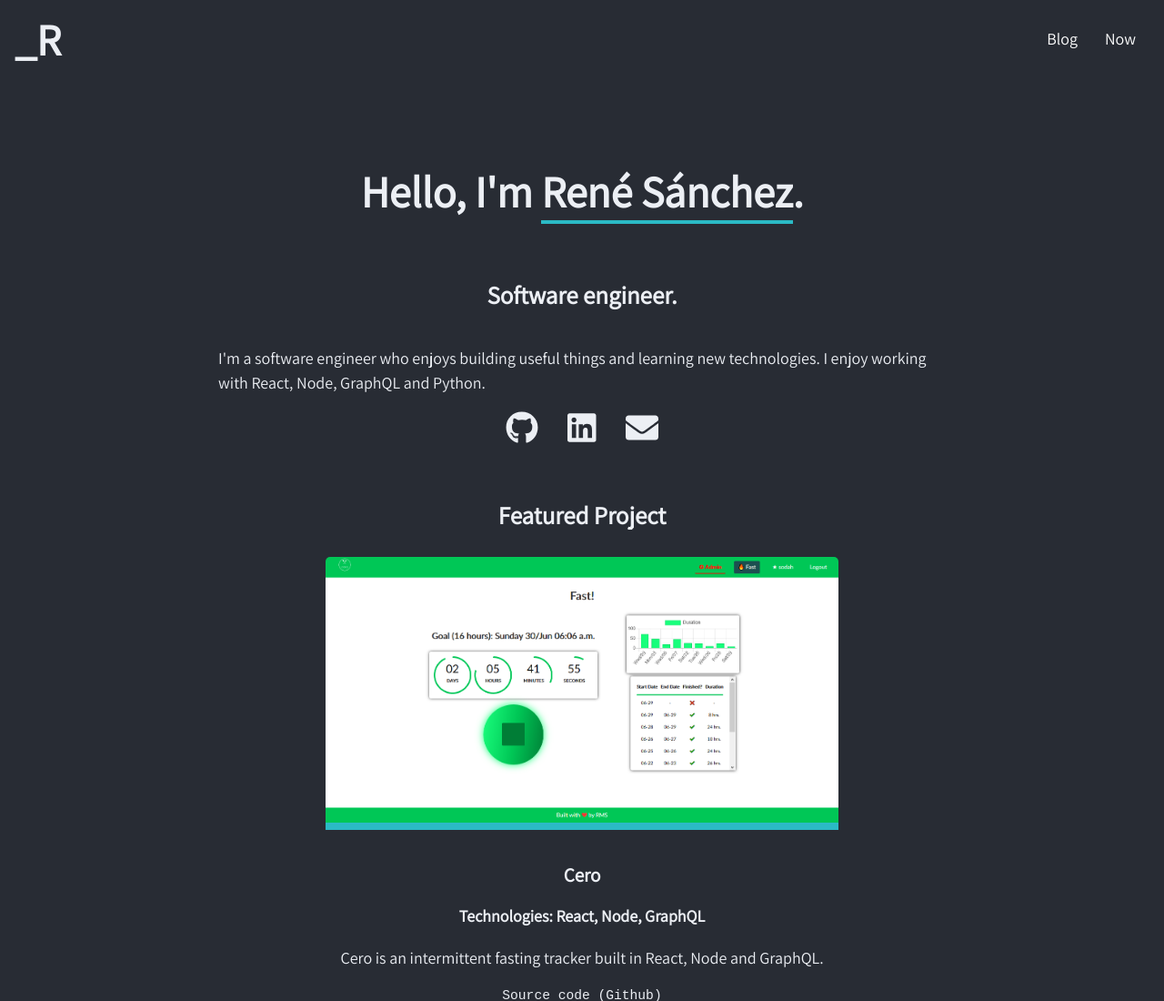
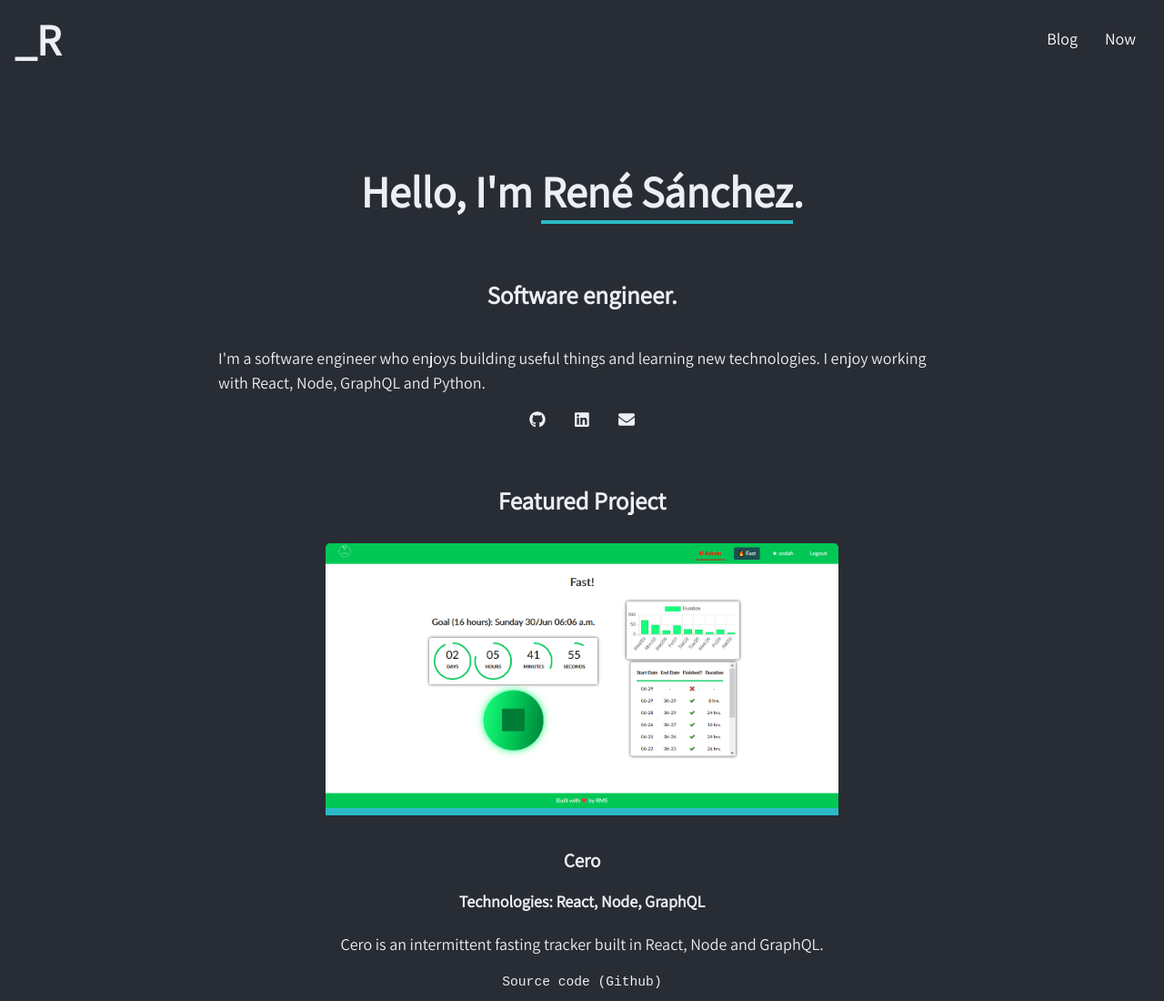
Before and after one commit to remusa/renems.com, a Gatsby site: page / in a window 1280 px wide. Shown: the top 1100 px of the page at 91% size. Built offline with nearby package versions, Linux system fonts and the light colour scheme; Gatsby itself is replaced by a stand-in of ours.

Commit message:
Reverted to using FA icons

```diff
--- a/src/components/social.js
+++ b/src/components/social.js
@@ -57,7 +57,10 @@ const SocialStyles = styled.div`
   } */
 `
 
-const Social = () => (
+const Social = () => {
+  const iconSize = '1x'
+
+  return (
     <SocialStyles className='social-container'>
       <a
         target='_blank'
@@ -65,7 +68,7 @@ const Social = () => (
         href='https://github.com/remusa'
         className='social github'
       >
-      <FontAwesomeIcon icon={faGithub} size='2x' />
+        <FontAwesomeIcon icon={faGithub} size={iconSize} />
       </a>
 
       <a
@@ -74,15 +77,15 @@ const Social = () => (
         href='https://www.linkedin.com/in/remusa'
         className='social linkedin'
       >
-      <FontAwesomeIcon icon={faLinkedin} size='2x' />
+        <FontAwesomeIcon icon={faLinkedin} size={iconSize} />
       </a>
 
       {/* <AnchorLink href="#contact" className='social email'>
-      <FontAwesomeIcon icon={faEnvelope} size='2x' />
+        <FontAwesomeIcon icon={faEnvelope} size={iconSize} />
       </AnchorLink> */}
 
       <a href='#contact' className='social email'>
-      <FontAwesomeIcon icon={faEnvelope} size='2x' />
+        <FontAwesomeIcon icon={faEnvelope} size={iconSize} />
       </a>
 
       {/* <a
@@ -91,9 +94,10 @@ const Social = () => (
         href='https://twitter.com/remusa_'
         className='social twitter'
       >
-            <FontAwesomeIcon icon={faTwitter} size='2x' />
+        <FontAwesomeIcon icon={faTwitter} size={iconSize} />
       </a> */}
     </SocialStyles>
   )
+}
 
 export default Social
--- a/src/static/icons/index.js
+++ b/src/static/icons/index.js
@@ -14,7 +14,6 @@ const IconEmail = () => email
 
 export {
   IconEmail,
-  email,
 github,
 linkedin,
 twitter,
```
Also changed, not shown: src/components/header.js (+0 -20 lines), .github/workflows/main.yml, src/static/icons/email-outline.svg, src/static/icons/github-outline.svg, src/static/icons/linkedin-outline.svg, src/static/icons/twitter-outline.svg, src/static/icons/video-outline.svg. Lines whose indentation alone changed are shown as unchanged.
